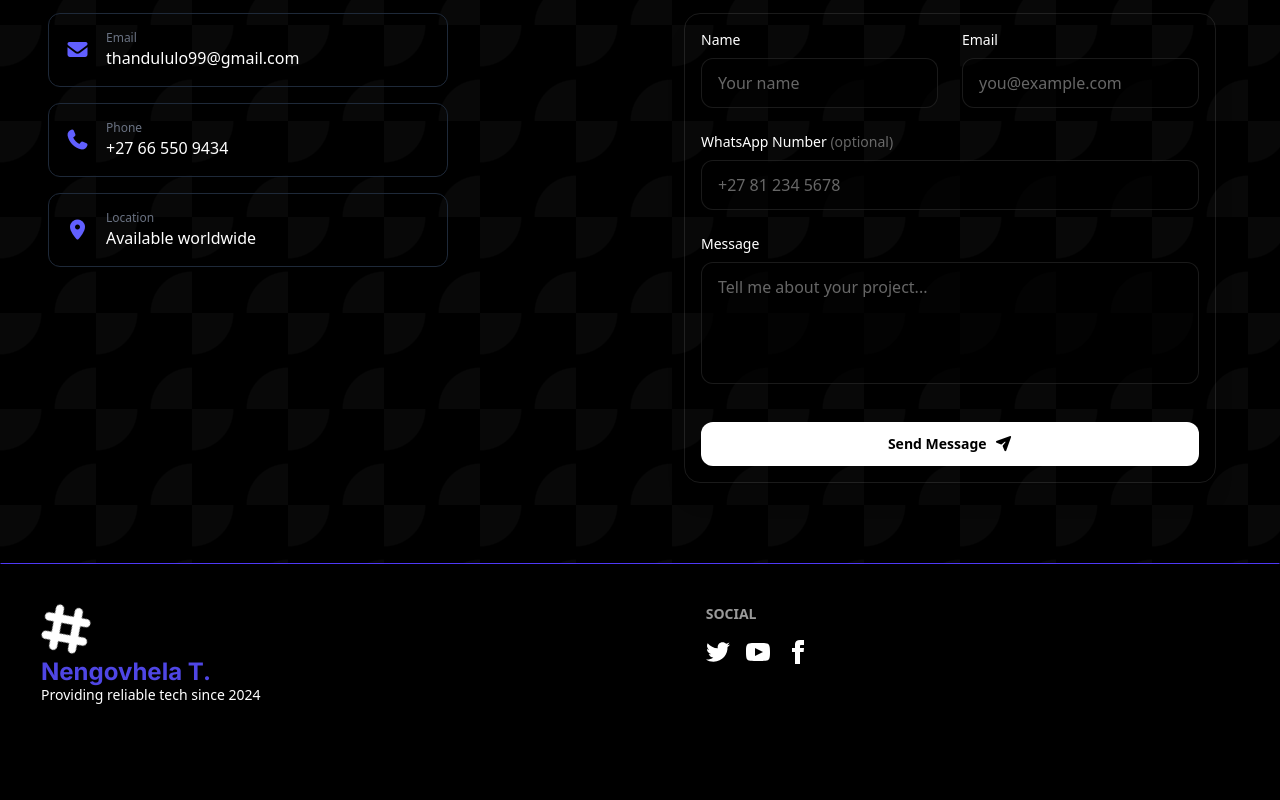
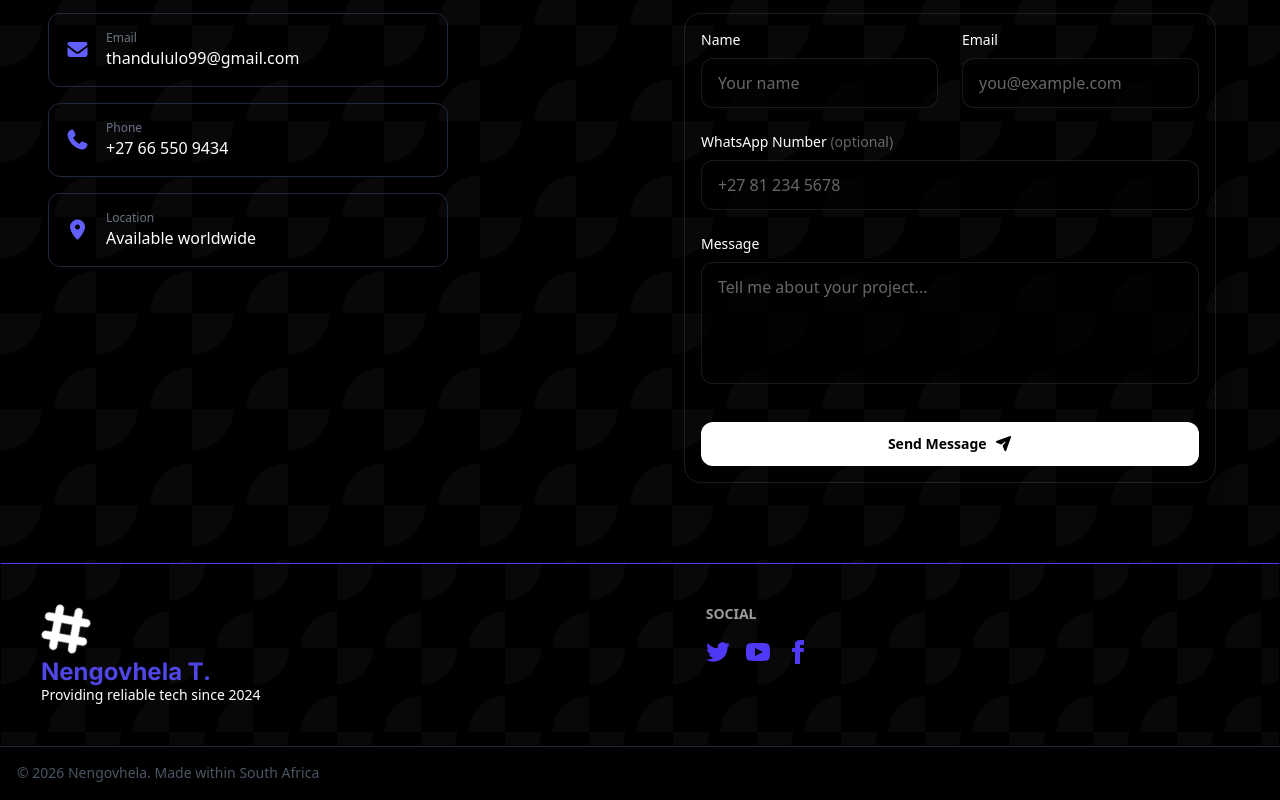
Before and after one commit to ThandululoNengovhela/my-portfolio, a Next.js app: page / in a window 1280 px wide. Shown: the part 2406-3206 px from the top of the page. Before the commit the page ends 3152 px from the top, so only its background shows below. Built offline with nearby package versions, Linux system fonts and the light colour scheme.

Commit message:
footer still in progress

```diff
--- a/app/components/Footer.tsx
+++ b/app/components/Footer.tsx
@@ -1,12 +1,10 @@
-import React from 'react'
+import React from "react";
 
 const Footer = () => {
   return (
-    <section id='Footer'>
-
-
-      <footer className="footer sm:footer-horizontal bg-inherit  border-t-indigo-600 border border-black text-neutral-content p-10">
-  <aside>
+    <section id="Footer">
+      <footer className="footer sm:footer-horizontal  border-t-indigo-600 border border-black text-neutral-content p-10  bg-[radial-gradient(circle_at_top_left,#ffffff08_30%,transparent_31%),radial-gradient(circle_at_bottom_right,#ffffff08_30%,transparent_31%)] bg-size-[6em_6em]">
+        <aside className="">
           <svg
             width="50"
             height="50"
@@ -14,15 +12,16 @@
             xmlns="http://www.w3.org/2000/svg"
             fillRule="evenodd"
             clipRule="evenodd"
-      className="fill-current animate-spin">
-      <path
-        d="M22.672 15.226l-2.432.811.841 2.515c.33 1.019-.209 2.127-1.23 2.456-1.15.325-2.148-.321-2.463-1.226l-.84-2.518-5.013 1.677.84 2.517c.391 1.203-.434 2.542-1.831 2.542-.88 0-1.601-.564-1.86-1.314l-.842-2.516-2.431.809c-1.135.328-2.145-.317-2.463-1.229-.329-1.018.211-2.127 1.231-2.456l2.432-.809-1.621-4.823-2.432.808c-1.355.384-2.558-.59-2.558-1.839 0-.817.509-1.582 1.327-1.846l2.433-.809-.842-2.515c-.33-1.02.211-2.129 1.232-2.458 1.02-.329 2.13.209 2.461 1.229l.842 2.515 5.011-1.677-.839-2.517c-.403-1.238.484-2.553 1.843-2.553.819 0 1.585.509 1.85 1.326l.841 2.517 2.431-.81c1.02-.33 2.131.211 2.461 1.229.332 1.018-.21 2.126-1.23 2.456l-2.433.809 1.622 4.823 2.433-.809c1.242-.401 2.557.484 2.557 1.838 0 .819-.51 1.583-1.328 1.847m-8.992-6.428l-5.01 1.675 1.619 4.828 5.011-1.674-1.62-4.829z"></path>
-
+            className="fill-current animate-spin"
+          >
+            <path d="M22.672 15.226l-2.432.811.841 2.515c.33 1.019-.209 2.127-1.23 2.456-1.15.325-2.148-.321-2.463-1.226l-.84-2.518-5.013 1.677.84 2.517c.391 1.203-.434 2.542-1.831 2.542-.88 0-1.601-.564-1.86-1.314l-.842-2.516-2.431.809c-1.135.328-2.145-.317-2.463-1.229-.329-1.018.211-2.127 1.231-2.456l2.432-.809-1.621-4.823-2.432.808c-1.355.384-2.558-.59-2.558-1.839 0-.817.509-1.582 1.327-1.846l2.433-.809-.842-2.515c-.33-1.02.211-2.129 1.232-2.458 1.02-.329 2.13.209 2.461 1.229l.842 2.515 5.011-1.677-.839-2.517c-.403-1.238.484-2.553 1.843-2.553.819 0 1.585.509 1.85 1.326l.841 2.517 2.431-.81c1.02-.33 2.131.211 2.461 1.229.332 1.018-.21 2.126-1.23 2.456l-2.433.809 1.622 4.823 2.433-.809c1.242-.401 2.557.484 2.557 1.838 0 .819-.51 1.583-1.328 1.847m-8.992-6.428l-5.01 1.675 1.619 4.828 5.011-1.674-1.62-4.829z"></path>
           </svg>
           <p>
             <span className="name">Nengovhela T.</span>
             <br />
             Providing reliable tech since 2024
+            <br />
+
           </p>
         </aside>
         <nav>
@@ -34,9 +33,9 @@
                 width="24"
                 height="24"
                 viewBox="0 0 24 24"
-          className="fill-current">
-          <path
-            d="M24 4.557c-.883.392-1.832.656-2.828.775 1.017-.609 1.798-1.574 2.165-2.724-.951.564-2.005.974-3.127 1.195-.897-.957-2.178-1.555-3.594-1.555-3.179 0-5.515 2.966-4.797 6.045-4.091-.205-7.719-2.165-10.148-5.144-1.29 2.213-.669 5.108 1.523 6.574-.806-.026-1.566-.247-2.229-.616-.054 2.281 1.581 4.415 3.949 4.89-.693.188-1.452.232-2.224.084.626 1.956 2.444 3.379 4.6 3.419-2.07 1.623-4.678 2.348-7.29 2.04 2.179 1.397 4.768 2.212 7.548 2.212 9.142 0 14.307-7.721 13.995-14.646.962-.695 1.797-1.562 2.457-2.549z"></path>
+                className="fill-current text-indigo-600"
+              >
+                <path d="M24 4.557c-.883.392-1.832.656-2.828.775 1.017-.609 1.798-1.574 2.165-2.724-.951.564-2.005.974-3.127 1.195-.897-.957-2.178-1.555-3.594-1.555-3.179 0-5.515 2.966-4.797 6.045-4.091-.205-7.719-2.165-10.148-5.144-1.29 2.213-.669 5.108 1.523 6.574-.806-.026-1.566-.247-2.229-.616-.054 2.281 1.581 4.415 3.949 4.89-.693.188-1.452.232-2.224.084.626 1.956 2.444 3.379 4.6 3.419-2.07 1.623-4.678 2.348-7.29 2.04 2.179 1.397 4.768 2.212 7.548 2.212 9.142 0 14.307-7.721 13.995-14.646.962-.695 1.797-1.562 2.457-2.549z"></path>
               </svg>
             </a>
             <a>
@@ -45,9 +44,9 @@
                 width="24"
                 height="24"
                 viewBox="0 0 24 24"
-          className="fill-current">
-          <path
-            d="M19.615 3.184c-3.604-.246-11.631-.245-15.23 0-3.897.266-4.356 2.62-4.385 8.816.029 6.185.484 8.549 4.385 8.816 3.6.245 11.626.246 15.23 0 3.897-.266 4.356-2.62 4.385-8.816-.029-6.185-.484-8.549-4.385-8.816zm-10.615 12.816v-8l8 3.993-8 4.007z"></path>
+                className="fill-current text-indigo-600 "
+              >
+                <path d="M19.615 3.184c-3.604-.246-11.631-.245-15.23 0-3.897.266-4.356 2.62-4.385 8.816.029 6.185.484 8.549 4.385 8.816 3.6.245 11.626.246 15.23 0 3.897-.266 4.356-2.62 4.385-8.816-.029-6.185-.484-8.549-4.385-8.816zm-10.615 12.816v-8l8 3.993-8 4.007z"></path>
               </svg>
             </a>
             <a>
@@ -56,17 +55,26 @@
                 width="24"
                 height="24"
                 viewBox="0 0 24 24"
-          className="fill-current">
-          <path
-            d="M9 8h-3v4h3v12h5v-12h3.642l.358-4h-4v-1.667c0-.955.192-1.333 1.115-1.333h2.885v-5h-3.808c-3.596 0-5.192 1.583-5.192 4.615v3.385z"></path>
+                className="fill-current text-indigo-600"
+              >
+                <path d="M9 8h-3v4h3v12h5v-12h3.642l.358-4h-4v-1.667c0-.955.192-1.333 1.115-1.333h2.885v-5h-3.808c-3.596 0-5.192 1.583-5.192 4.615v3.385z"></path>
               </svg>
             </a>
           </div>
         </nav>
+
+
       </footer>
+      <div className="footer sm:footer-horizontal  border-t-gray-800 border border-black text-neutral-content p-4">
+        <span className="text-sm text-gray-600 font-medium ">
+              © 2026 Nengovhela. Made within South Africa
+        </span>
 
+
+
+      </div>
     </section>
-  )
-}
+  );
+};
 
-export default Footer
+export default Footer;
```
Lines whose indentation alone changed are shown as unchanged.
